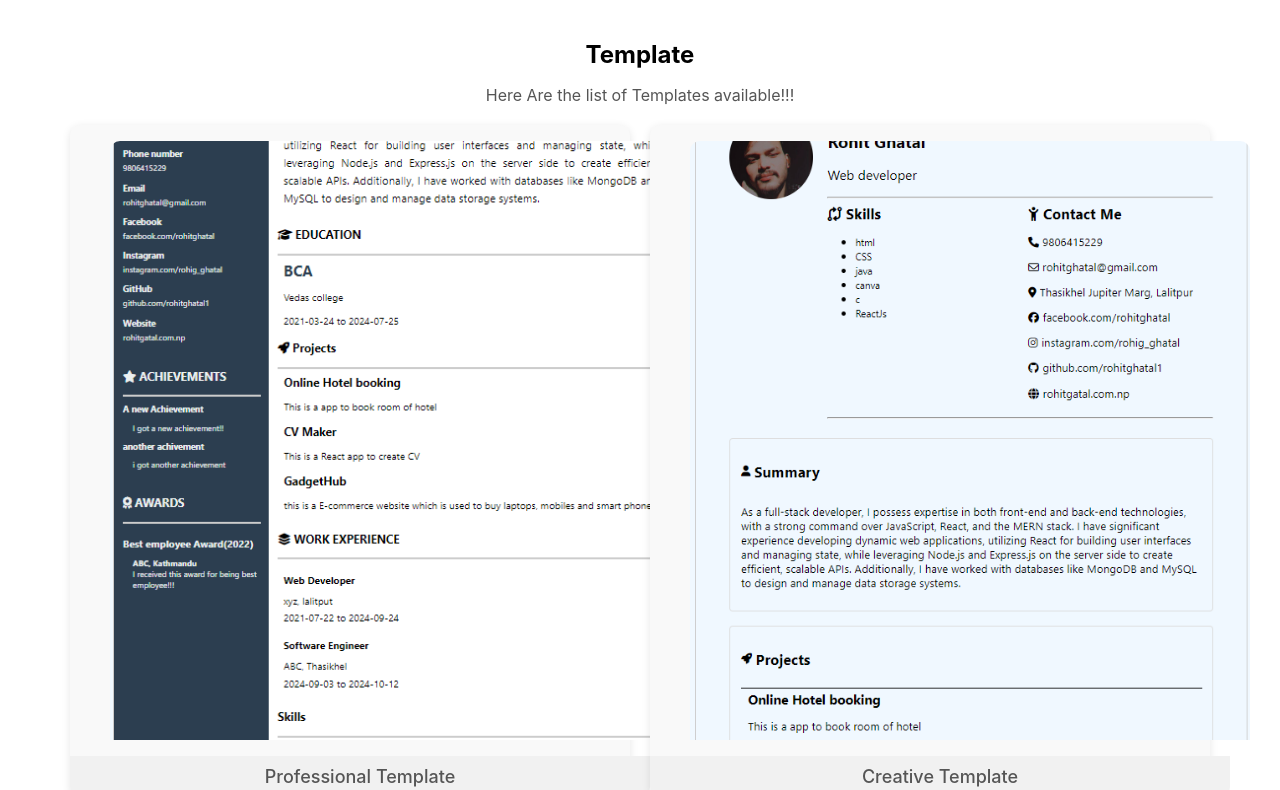
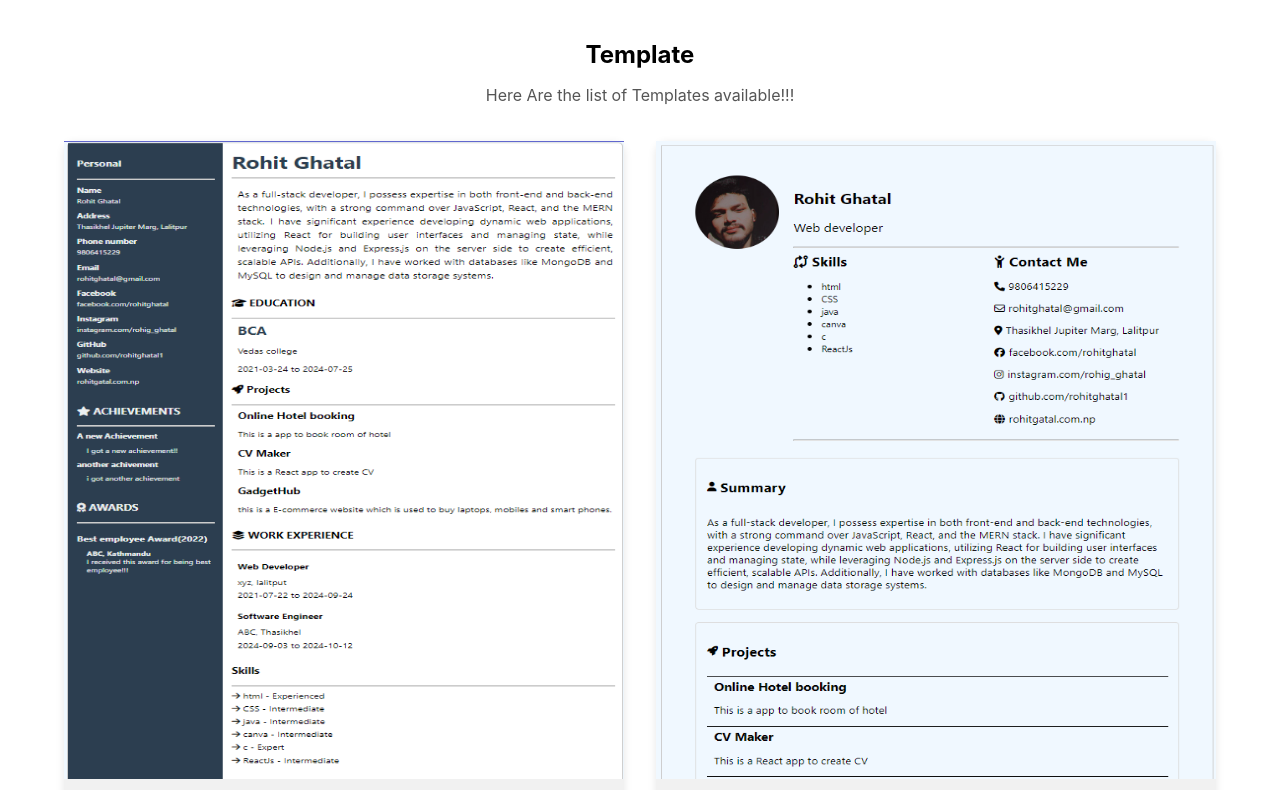
Before and after one commit to rohitghatal1/CVMaker-ReactJS, a React (Create React App) app: page /cvgenerator in a window 1280 px wide. Shown: the top 790 px of the page. Built offline with nearby package versions, Linux system fonts and the light colour scheme.

Commit message:
updated final css for templates

```diff
--- a/src/components/templateTab.css
+++ b/src/components/templateTab.css
@@ -1,6 +1,7 @@
 .TemplateTab {
     padding: 20px;
     text-align: center;
+    box-sizing: border-box;
   }
 
   .TemplateTab h2 {
@@ -18,7 +19,8 @@
     display: flex;
     flex-wrap: wrap;
     justify-content: center;
-    gap: 20px;
+    align-items: flex-start;
+    gap: 2rem;
   }
 
   .TemplateTab .templates-Container .template-Card {
@@ -28,9 +30,7 @@
     height: 42rem;
     box-shadow: 0 2px 8px rgba(0, 0, 0, 0.1);
     transition: transform 0.3s ease;
-    display: flex;
-    flex-direction: column;
-    justify-content: space-between;
+    margin-top: 1rem;
   }
 
   .TemplateTab .templates-Container .template-Card:hover {
@@ -38,16 +38,16 @@
   }
 
   .TemplateTab .templates-Container .template-Card .templateImage {
+    margin: 0;
     width: 100%;
-    height: 90%;
-    overflow: hidden;
+    height: 95%;
     border-radius: 10px 10px 0 0;
   }
 
   .TemplateTab .templates-Container .template-Card .templateImage img {
     width: 100%;
     height: 100%;
-    object-fit: cover;
+    object-fit: fill;
   }
 
   .TemplateTab .templates-Container .template-Card p {
@@ -56,7 +56,9 @@
     padding: 10px;
     margin: 0;
     background-color: #f1f1f1;
-    width: 100%;
+    /* width: 100%; */
     text-align: center;
     border-radius: 0 0 10px 10px;
+    height: 5%;
+    vertical-align: middle;
   }
```
